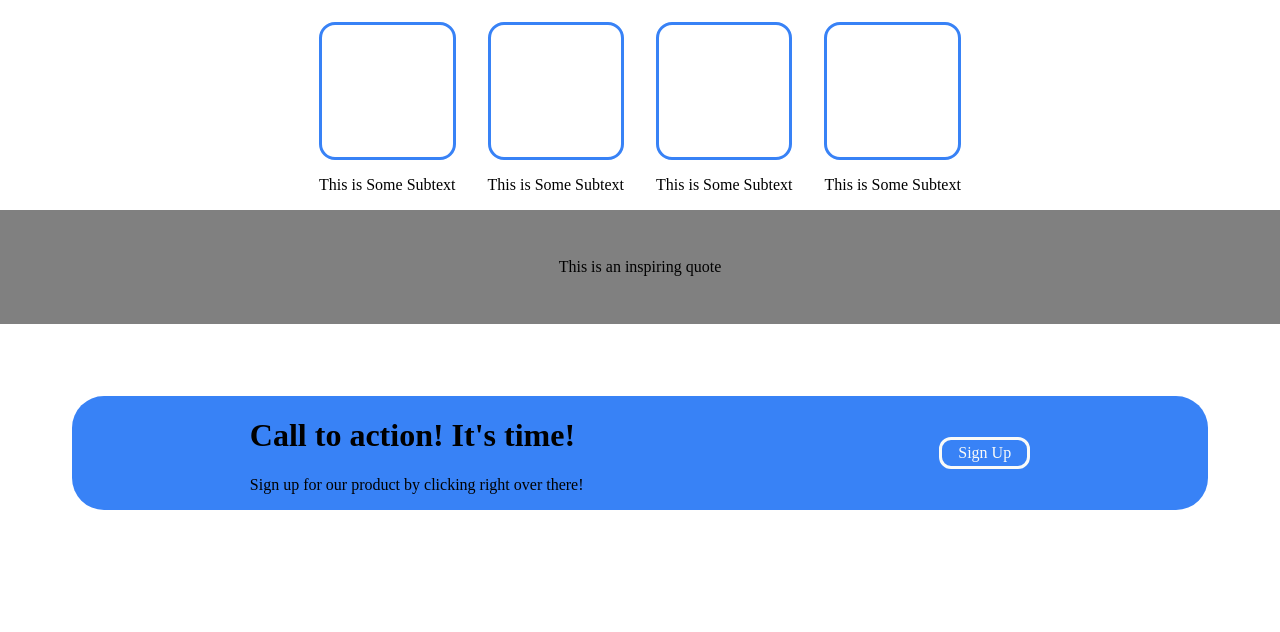
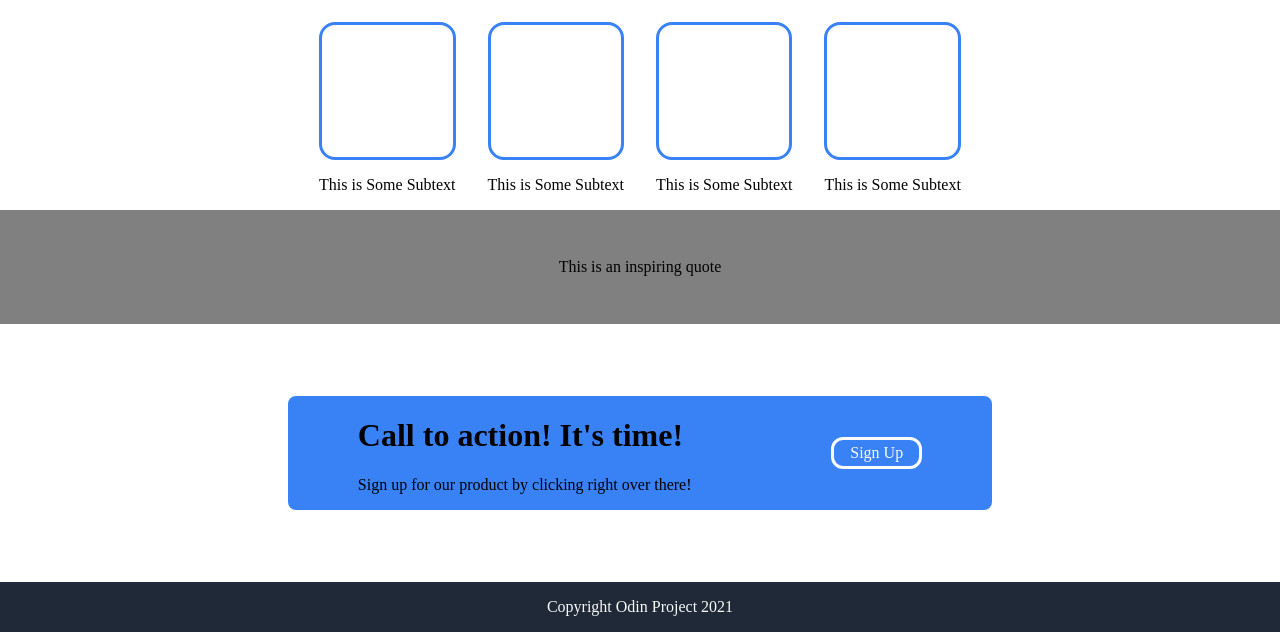
Before and after one commit to ErdemSusam23/odin-landing-page, a plain HTML site: page index.html in a window 1280 px wide. Shown: the part 394-1026 px from the top of the page. Before the commit the page ends 976 px from the top, so only its background shows below. Drawn offline with Linux system fonts and the light colour scheme.

Commit message:
create footer and style

```diff
--- a/index.html
+++ b/index.html
@@ -79,7 +79,7 @@
         </div>
     </div>
     <footer>
-
+        Copyright Odin Project 2021
     </footer>
 </body>
 </html>
--- a/style.css
+++ b/style.css
@@ -106,8 +106,11 @@ article{
     justify-content: space-around;
     align-items: center;
     background-color: #3882f6;
-    margin: 72px;
-    border-radius: 32px;
+    margin-top: 72px;
+    margin-bottom: 72px;
+    margin-left: 288px;
+    margin-right: 288px;
+    border-radius: 8px;
 }
 
 .button{
@@ -120,3 +123,12 @@ article{
     padding-bottom: 4px;
     color: #f9faf8;
 }
+
+footer{
+    background-color: #1f2937;
+    display: flex;
+    justify-content: center;
+    align-items: center;
+    padding: 16px;
+    color: #f9faf8;
+}
```
